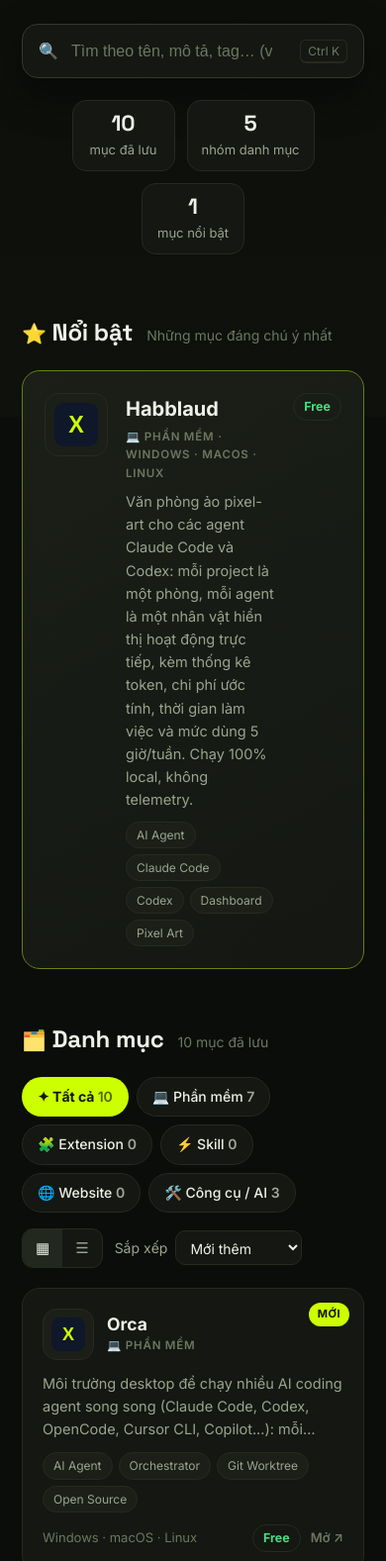
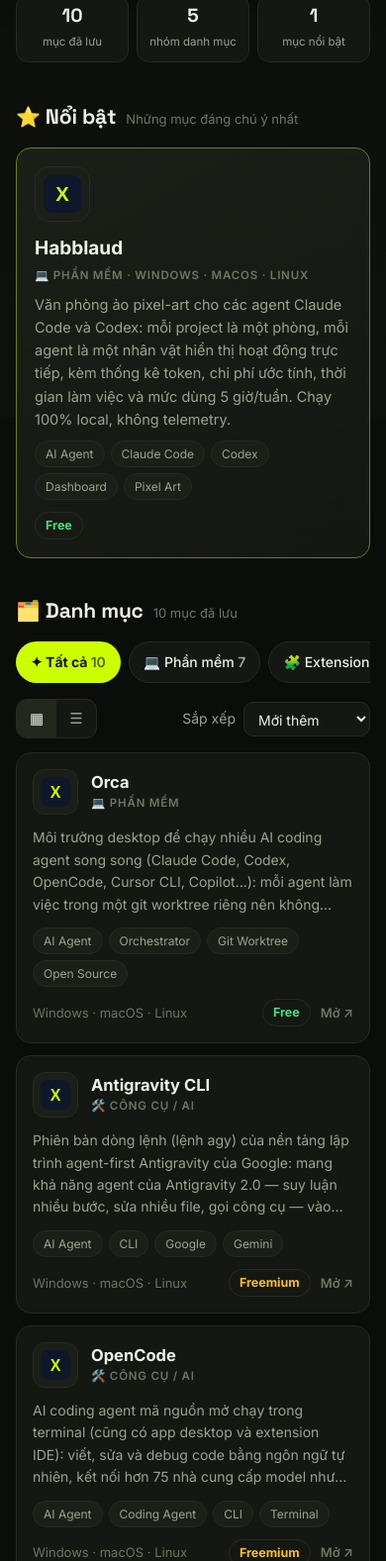
Before and after one commit to thangphanst/cianx-site, a plain HTML site: page index.html in a window 390 px wide. Shown: the part 423-2000 px from the top of the page at 99% size. Drawn offline with Linux system fonts and the light colour scheme.

Commit message:
Mobile polish v3: fix grid overflow, hero size, badge overlap, mobile layout

```diff
--- a/assets/app.js
+++ b/assets/app.js
@@ -4,13 +4,9 @@
 const favicon=url=>{try{return `https://www.google.com/s2/favicons?domain=${new URL(url).hostname}&sz=128`}catch{return 'favicon.svg'}};
 const cat=id=>state.data.categories.find(c=>c.id===id)||{label:id,icon:'🔗'};
 const priceClass=p=>({'Free':'price-free','Freemium':'price-freemium','Paid':'price-paid'}[p]||'');
-const isNew=i=>i.dateAdded&&i.dateAdded===state.maxDate;
 
 function badges(i){
-  let b='';
-  if(isNew(i))b+='<span class="badge badge-new">Mới</span>';
-  if(i.featured)b+='<span class="badge badge-star">★ Nổi bật</span>';
-  return b?`<div class="badges">${b}</div>`:'';
+  return i.featured?'<div class="badges"><span class="badge badge-star">★ Nổi bật</span></div>':'';
 }
 function featureHTML(i){
   return `<article class="feature-card" data-id="${esc(i.id)}" tabindex="0" role="button" aria-label="${esc(i.name)}">
--- a/assets/styles.css
+++ b/assets/styles.css
@@ -48,7 +48,7 @@
 main{max-width:1160px;margin:0 auto;padding:0 22px 64px}
 .hero{text-align:center;padding:64px 0 8px}
 .hero-badge{display:inline-block;font-size:13px;font-weight:600;letter-spacing:.02em;color:var(--accent);background:var(--accent-soft);border:1px solid color-mix(in srgb,var(--accent) 35%,transparent);padding:6px 14px;border-radius:999px}
-.hero h1{font-family:"Space Grotesk",sans-serif;font-size:clamp(38px,6.4vw,62px);line-height:1.08;margin:22px 0 16px;letter-spacing:-.03em;font-weight:700}
+.hero h1{font-family:"Space Grotesk",sans-serif;font-size:clamp(30px,6.4vw,62px);line-height:1.12;margin:22px 0 16px;letter-spacing:-.03em;font-weight:700;overflow-wrap:break-word}
 .hero h1 .grad{background:linear-gradient(92deg,var(--accent),#7ee787 60%,#79c0ff);-webkit-background-clip:text;background-clip:text;color:transparent}
 .hero-sub{color:var(--muted);max-width:640px;margin:0 auto;font-size:17px}
 .search-wrap{margin:30px auto 22px;max-width:660px;display:flex;align-items:center;gap:11px;background:var(--surface);border:1px solid var(--border-strong);border-radius:16px;padding:14px 16px;box-shadow:var(--shadow);transition:border-color .15s}
@@ -93,7 +93,7 @@
 .sort-label select{background:var(--surface);color:var(--text);border:1px solid var(--border);border-radius:10px;padding:7px 10px;font:inherit;font-size:14px;cursor:pointer}
 
 /* cards */
-.grid{display:grid;grid-template-columns:repeat(auto-fill,minmax(318px,1fr));gap:16px}
+.grid{display:grid;grid-template-columns:repeat(auto-fill,minmax(min(100%,318px),1fr));gap:16px}
 .grid.list{grid-template-columns:1fr}
 .card{position:relative;background:var(--surface);border:1px solid var(--border);border-radius:var(--radius);padding:20px;cursor:pointer;display:flex;flex-direction:column;gap:12px;transition:transform .16s,border-color .16s,box-shadow .16s}
 .card:hover{transform:translateY(-3px);border-color:var(--border-strong);box-shadow:var(--shadow)}
@@ -161,7 +161,55 @@
   .featured-grid{grid-template-columns:1fr}
   .footer-inner{grid-template-columns:1fr}
   .hero{padding-top:44px}
-  .stat{min-width:104px;padding:9px 14px}
   .filterbar{flex-direction:column}
   .detail-meta{grid-template-columns:1fr}
 }
+
+/* v3 — mobile refinements (<=760px): single-column rhythm, no overflow, big touch targets */
+@media(max-width:760px){
+  main{padding:0 16px 48px}
+  .topbar-inner{padding:11px 16px;gap:14px}
+  .logo{font-size:20px}
+  .count-pill{display:none}
+  .hero{padding:38px 0 2px}
+  .hero-badge{font-size:12px;padding:5px 12px}
+  .hero h1{font-size:clamp(29px,8.6vw,38px);margin:18px 0 12px}
+  .hero-sub{font-size:15.5px}
+  .search-wrap{margin:22px auto 18px;padding:12px 14px;border-radius:14px}
+  .search-wrap kbd{display:none}
+  .search-wrap input{font-size:16px}
+  .stats{display:grid;grid-template-columns:repeat(3,1fr);gap:8px}
+  .stat{min-width:0;padding:9px 4px;border-radius:12px}
+  .stat b{font-size:19px}
+  .stat span{font-size:11.5px}
+  section{margin-top:36px}
+  .section-head{margin-bottom:14px;gap:10px}
+  .section-head h2{font-size:21px}
+  .section-note{font-size:13px}
+  .filters{flex-wrap:nowrap;overflow-x:auto;max-width:100%;padding-bottom:6px;scrollbar-width:none;-webkit-overflow-scrolling:touch}
+  .filters::-webkit-scrollbar{display:none}
+  .chip{flex:none;padding:9px 14px;min-height:40px}
+  .filterbar{gap:10px;margin-bottom:14px}
+  .toolbar{width:100%;justify-content:space-between}
+  .grid{gap:12px}
+  .card{padding:16px;border-radius:15px}
+  .card .icon-box{width:46px;height:46px;border-radius:12px}
+  .card .icon-box img{width:30px;height:30px}
+  .card h3{font-size:16.5px}
+  .card p{font-size:14px;-webkit-line-clamp:4}
+  .grid.list .card{flex-wrap:wrap;row-gap:8px}
+  .grid.list .tags{display:none}
+  .grid.list .meta{margin-left:auto}
+  .feature-card{flex-direction:column;gap:12px;padding:18px;border-radius:15px}
+  .feature-card .icon-box{width:56px;height:56px}
+  .feature-card .icon-box img{width:38px;height:38px}
+  .feature-card h3{font-size:19px}
+  .footer-inner{padding:32px 16px 4px;gap:20px}
+  .footer-bottom{padding:14px 16px 22px}
+  dialog{padding:20px;border-radius:16px}
+  .to-top{right:16px;bottom:16px}
+}
+@media(max-width:360px){
+  .hero h1{font-size:27px}
+  .stat b{font-size:17px}
+}
```
